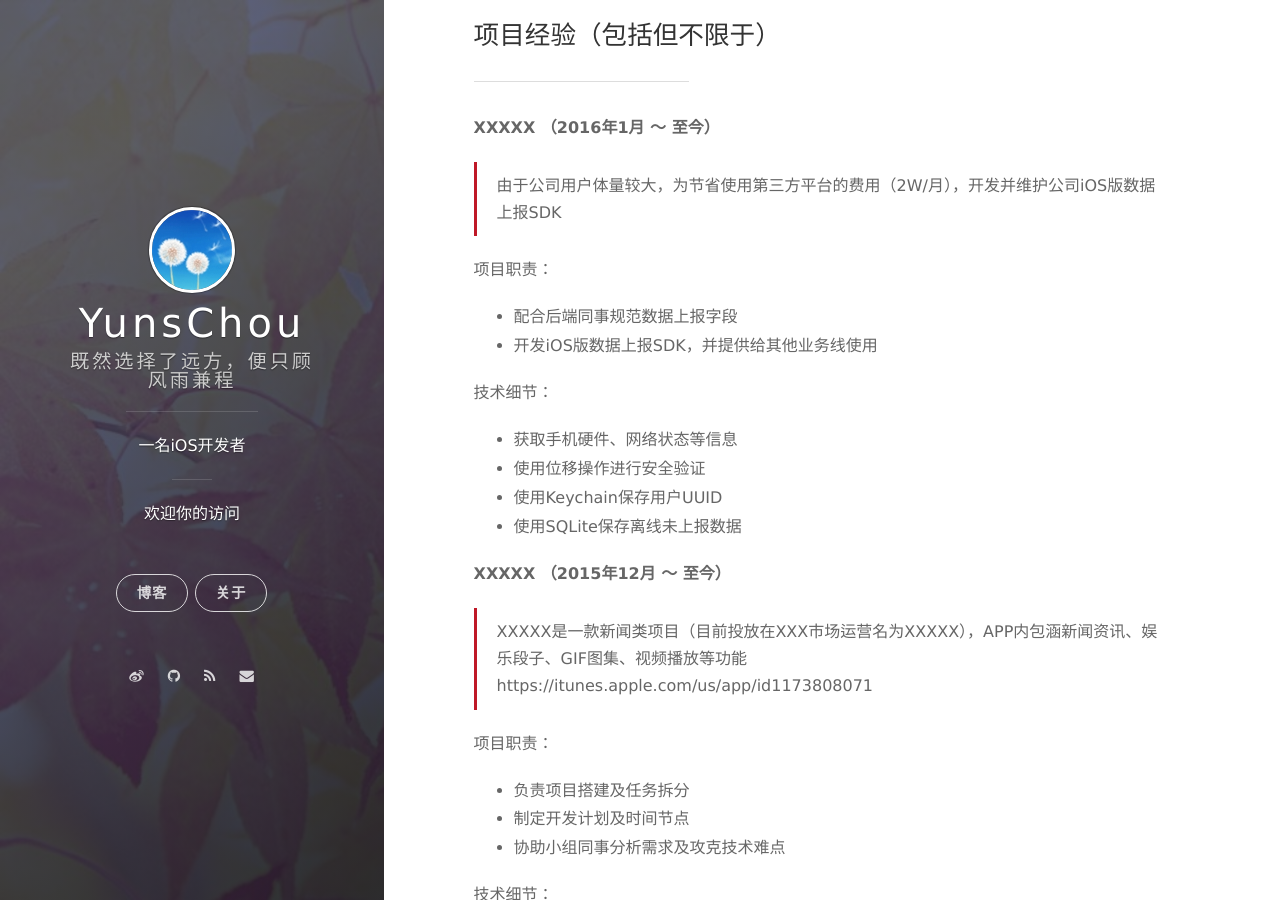
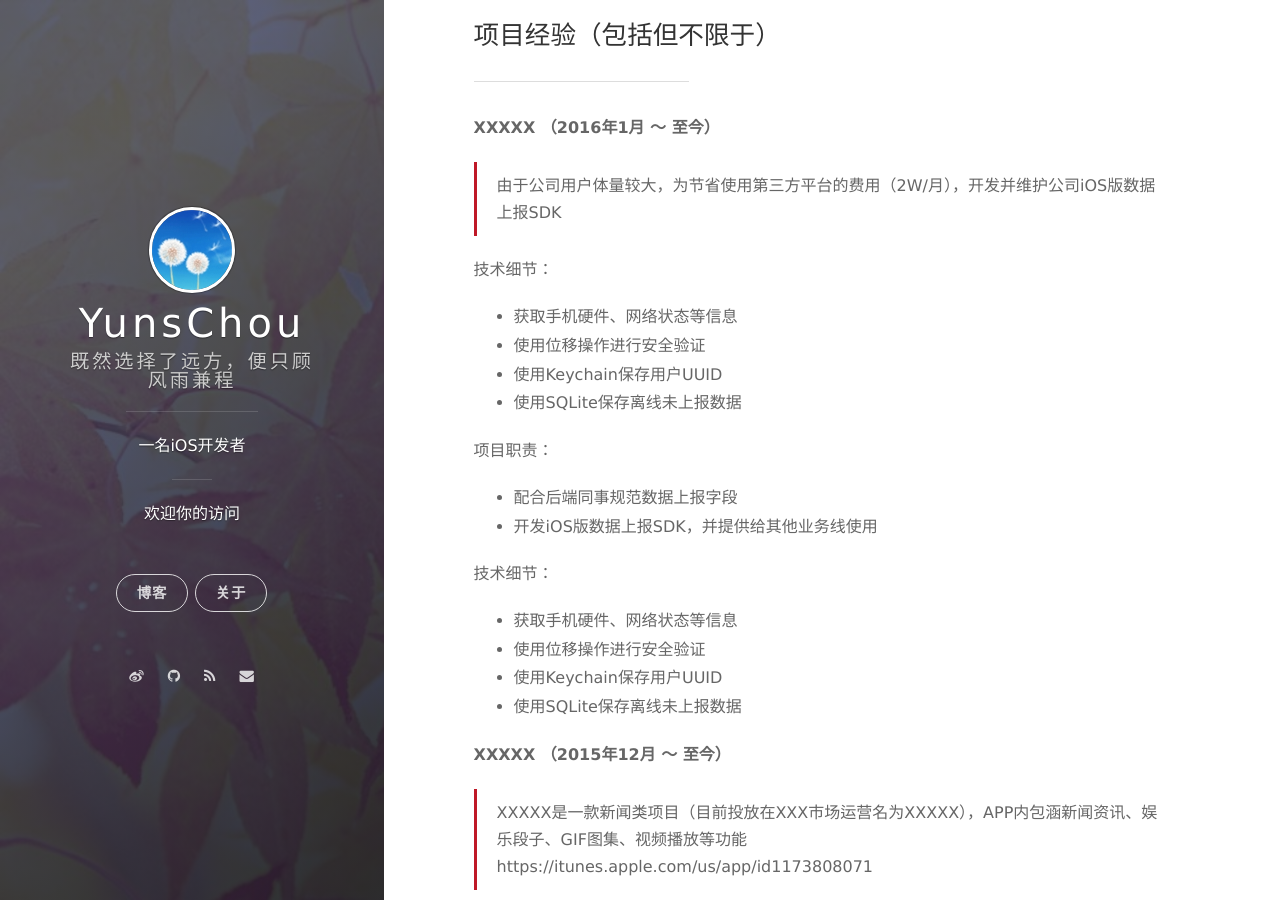
Before and after one commit to YunsChou/Yuns.github.io, a Jekyll site: the page built from _posts/2016-02-08-introduce-myself.markdown, in a window 1280 px wide and 900 px high, scrolled down 1525 px. Built offline with Jekyll 4.4.1, drawn with Linux system fonts in a browser that asks for light colours; nearby versions of some CDN libraries; Markdown is read by kramdown in place of the engine named in the settings; comment, search, counter and statistics services are not loaded.

Commit message:
style error

```diff
--- a/_posts/2016-02-08-introduce-myself.markdown
+++ b/_posts/2016-02-08-introduce-myself.markdown
@@ -73,6 +73,13 @@ tags: 关于我
 
 > 由于公司用户体量较大，为节省使用第三方平台的费用（2W/月），开发并维护公司iOS版数据上报SDK
 
+技术细节：
+
+* 获取手机硬件、网络状态等信息
+* 使用位移操作进行安全验证
+* 使用Keychain保存用户UUID
+* 使用SQLite保存离线未上报数据
+
 项目职责：
 
 - 配合后端同事规范数据上报字段
```
